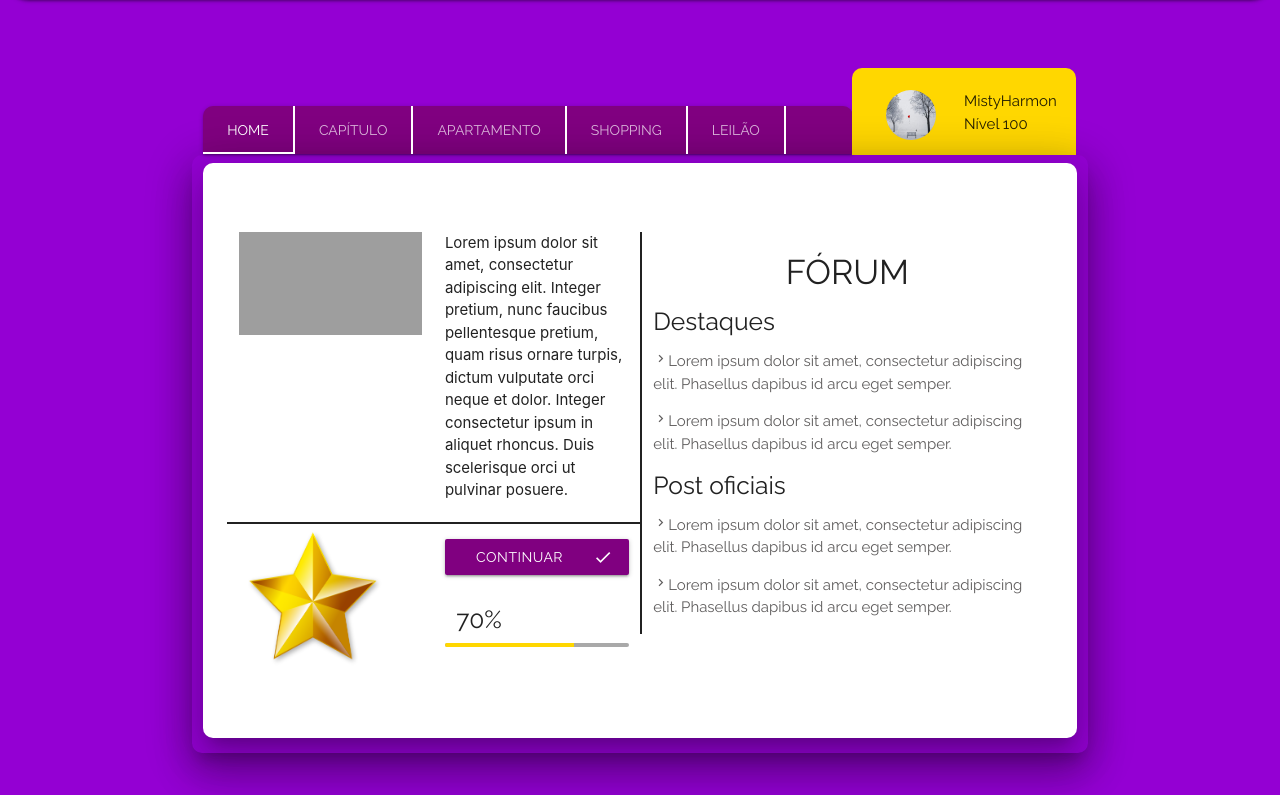
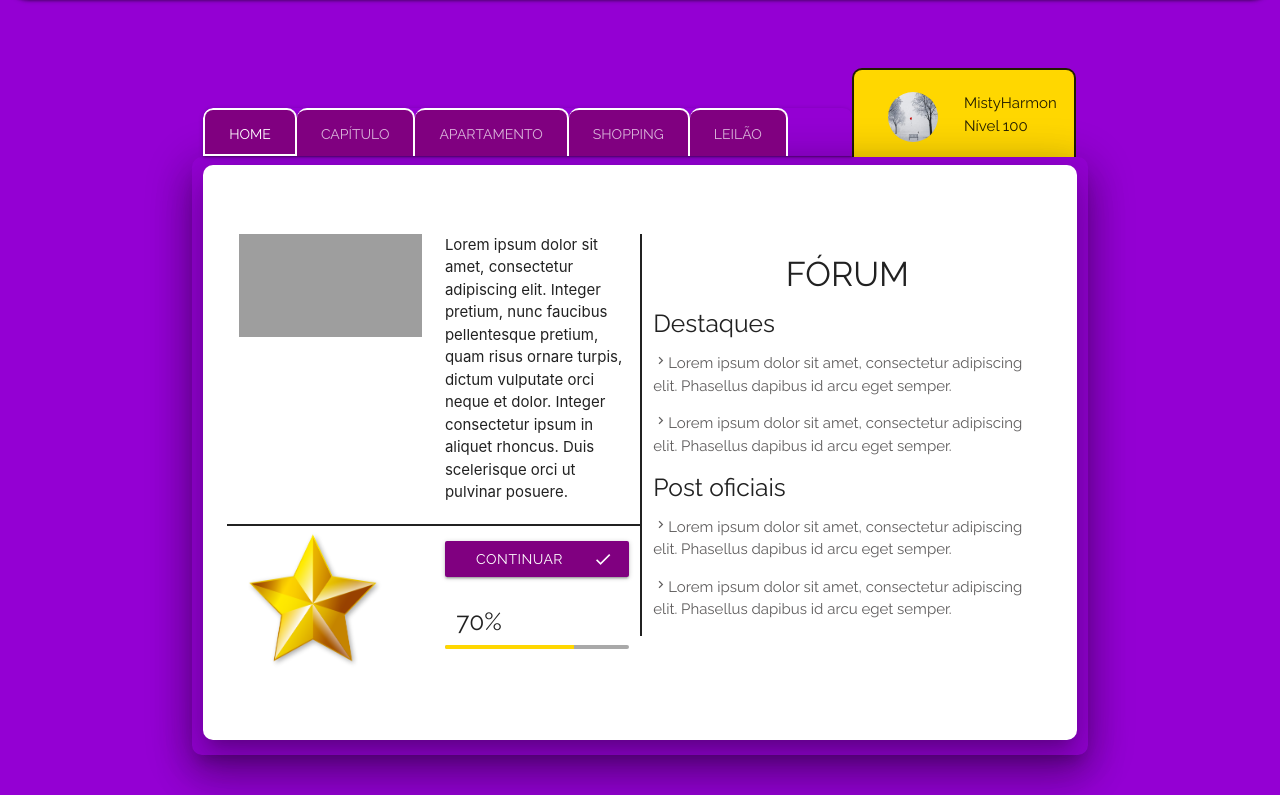
Before and after one commit to DalilaMv/projeto-pessoal, a PHP site: page / in a window 1280 px wide. Shown: the part 64-859 px from the top of the page. Run offline with PHP 8.4, Linux system fonts and the light colour scheme; some libraries are stand-ins or nearby versions; grey boxes are pictures that could not be loaded.

Commit message:
Index 3.7

```diff
--- a/Site/css/style.css
+++ b/Site/css/style.css
@@ -40,13 +40,16 @@ h4,
 }
 
 #principal {
-    margin-top: 38px;
-    background: #800080;
+    margin-top: 40px;
+    background-color: transparent;
 }
 
 #usr {
     margin-left: -12px;
     background: #FFD700;
+    border-right: 2px solid;
+    border-left: 2px solid;
+    border-top: 2px solid;
 }
 
 .topicos {
@@ -80,6 +83,18 @@ body {
 }
 
 .rd5 {
+    background: #800080;
+    border-radius: 10px 10px 0px 0px;
     border-color: white;
     border-right: 2px solid;
+    border-top: 2px solid;
 }
+
+.rd6 {
+    background: #800080;
+    border-radius: 10px 10px 0px 0px;
+    border-color: white;
+    border-right: 2px solid;
+    border-left: 2px solid;
+    border-top: 2px solid;
+}
--- a/Site/index.php
+++ b/Site/index.php
@@ -36,12 +36,12 @@ require_once('common/navbar.php');
                 <nav id="principal" class="nav-extended rd1">
                     <div class="nav-content">
                         <ul class="tabs tabs-transparent rd1">
-                            <li class="tab rd5"><a href="#home"> Home </a></li>
+                            <li class="tab rd6"><a href="#home"> Home </a></li>
                             <li class="tab rd5"><a href="#capitulo"> Capítulo </a></li>
                             <li class="tab rd5"><a href="#ap"> Apartamento </a></li>
                             <li class="tab rd5"><a href="#shop"> Shopping </a></li>
                             <li class="tab rd5"><a href="#leilao"> Leilão </a></li>
-                            <li class="tab"><a href="#forum"> Fórum </a></li>
+                            <li class="tab rd5"><a href="#forum"> Fórum </a></li>
                         </ul>
                     </div>
                 </nav>
```
